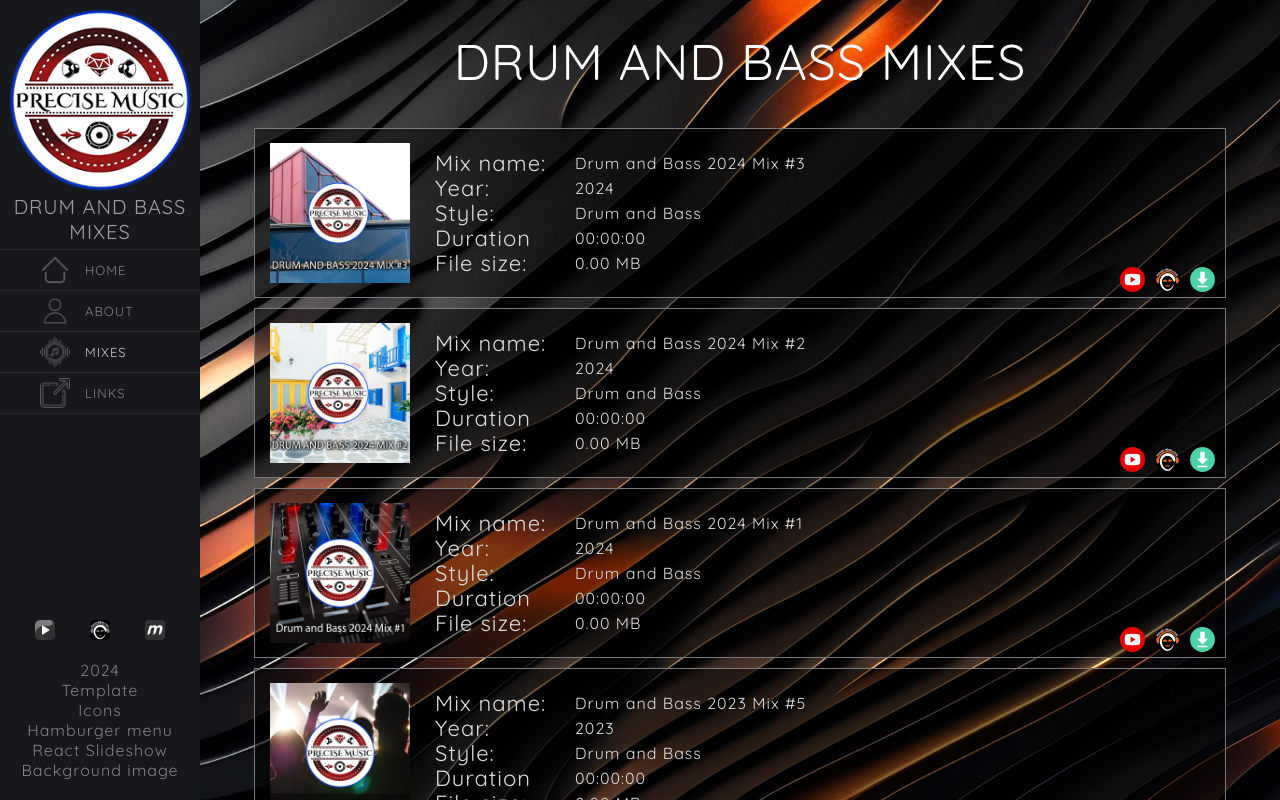
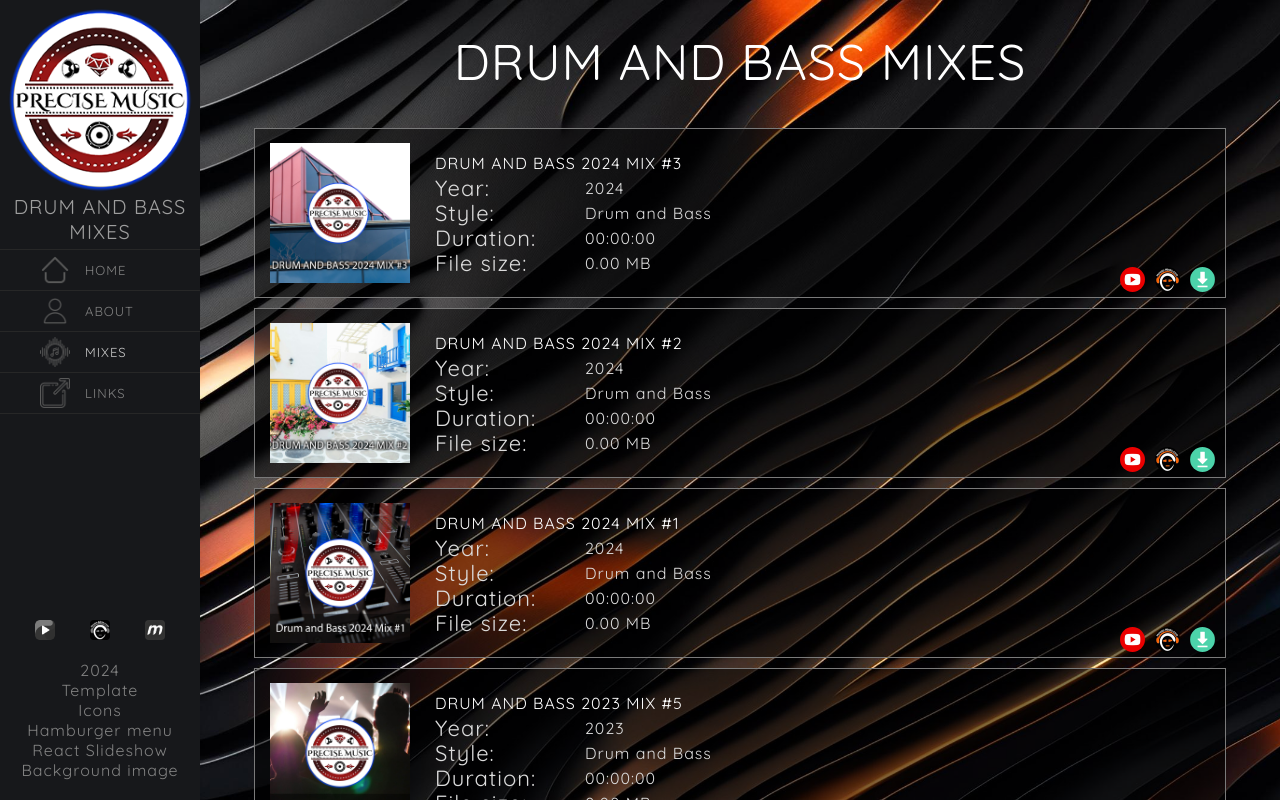
Before and after one commit to matejvalocky/precise-music-react, a React (Create React App) app: page /mixes in a window 1280 px wide. Built offline with nearby package versions, Linux system fonts and the light colour scheme.

Commit message:
štýlovanie .oneMix

```diff
--- a/src/components/MixesContent.css
+++ b/src/components/MixesContent.css
@@ -65,10 +65,18 @@
   }
 
   .oneInfo p{
+    margin-left: 10px;
     color: rgb(219, 219, 219);
     overflow: hidden;
     white-space: nowrap;
     text-overflow: ellipsis;
+
+  }
+
+  .oneInfo p:first-child{
+    text-transform: uppercase;
+
+    color: white;
 
   }
 
--- a/src/components/MixesContent.js
+++ b/src/components/MixesContent.js
@@ -67,10 +67,10 @@ const MixesContent = () => {
                          {/* <h2>{oneMixFromList.title}</h2>  */}
 
                          <div className="addMixInfo">
-                            <div className="oneInfo"> <h3>Mix name:</h3> <p>{oneMixFromList.title} </p></div>
+                            <div className="oneInfo"> <p>{oneMixFromList.title} </p></div>
                             <div className="oneInfo"><h3>Year:</h3> <p>{oneMixFromList.year} </p></div>
                             <div className="oneInfo"><h3>Style:</h3> <p>Drum and Bass</p></div>
-                            <div className="oneInfo"><h3>Duration</h3><p>00:00:00</p></div>
+                            <div className="oneInfo"><h3>Duration:</h3><p>00:00:00</p></div>
                             <div className="oneInfo"><h3>File size:</h3><p> 0.00 MB</p></div>
                          </div>
                       </Link>
```
